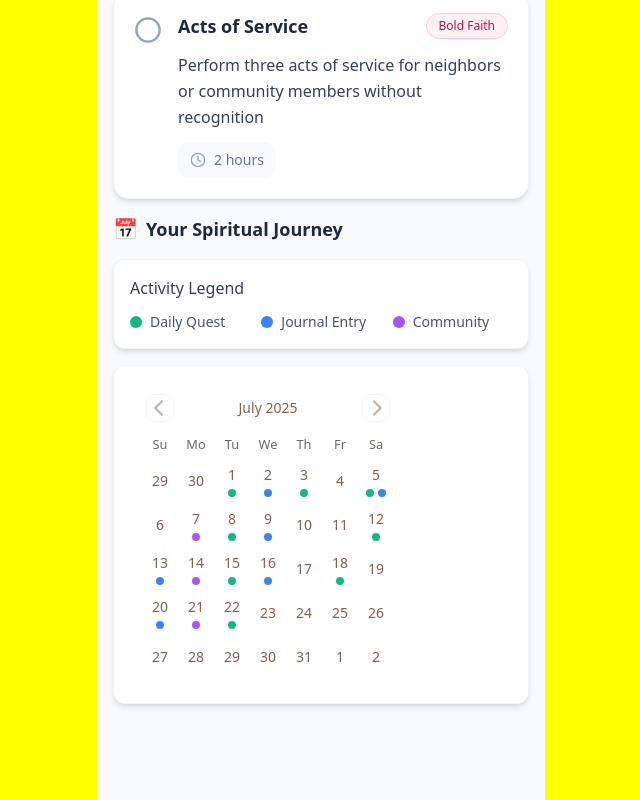
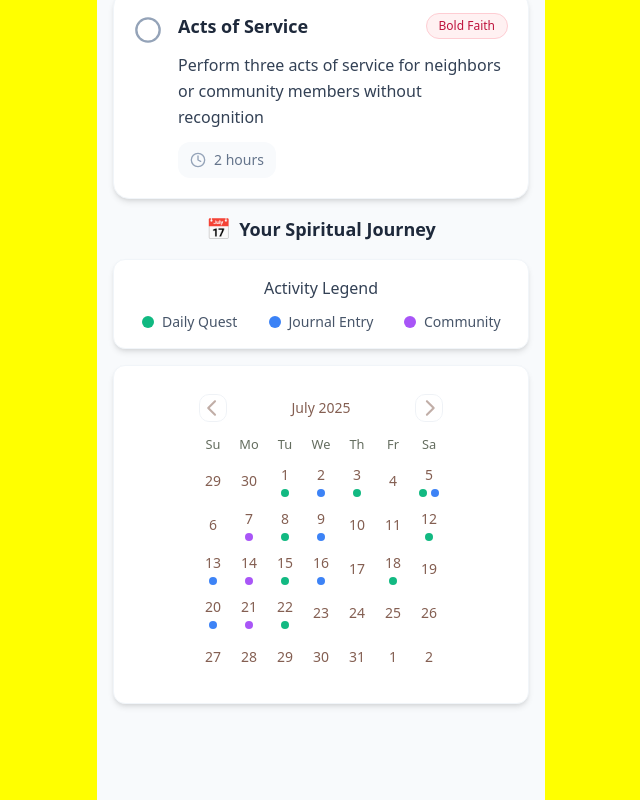
Before and after one commit to ChiiChan12345/versequest-faith-flow, a React (Vite) app: page / in a window 1280 px wide. Shown: the part 1207-2007 px from the top of the page, without its empty margins (319-959 px from the left). Built offline with nearby package versions, Linux system fonts and the light colour scheme.

Commit message:
Fix: Center calendar view and limit days
Center the calendar view in the "Today" tab and ensure it only displays days up to the 30th or 31st of the current month.

```diff
--- a/src/components/QuestCalendarView.tsx
+++ b/src/components/QuestCalendarView.tsx
@@ -88,24 +88,24 @@ export const QuestCalendarView = () => {
 
   return (
     <div className="space-y-4">
-      <h3 className="font-semibold text-slate-800 flex items-center text-lg">
+      <h3 className="font-semibold text-slate-800 flex items-center justify-center text-lg">
         <span className="text-xl mr-2">📅</span>
         Your Spiritual Journey
       </h3>
 
       {/* Legend */}
       <div className="bg-white rounded-xl p-4 shadow-md border border-slate-100">
-        <h4 className="font-medium text-slate-700 mb-3">Activity Legend</h4>
+        <h4 className="font-medium text-slate-700 mb-3 text-center">Activity Legend</h4>
         <div className="grid grid-cols-3 gap-3 text-sm">
-          <div className="flex items-center">
+          <div className="flex items-center justify-center">
             <div className="w-3 h-3 bg-emerald-500 rounded-full mr-2"></div>
             <span className="text-slate-600">Daily Quest</span>
           </div>
-          <div className="flex items-center">
+          <div className="flex items-center justify-center">
             <div className="w-3 h-3 bg-blue-500 rounded-full mr-2"></div>
             <span className="text-slate-600">Journal Entry</span>
           </div>
-          <div className="flex items-center">
+          <div className="flex items-center justify-center">
             <div className="w-3 h-3 bg-purple-500 rounded-full mr-2"></div>
             <span className="text-slate-600">Community</span>
           </div>
@@ -113,12 +113,13 @@ export const QuestCalendarView = () => {
       </div>
 
       {/* Calendar */}
-      <div className="bg-white rounded-xl p-4 shadow-md border border-slate-100">
+      <div className="bg-white rounded-xl p-4 shadow-md border border-slate-100 flex justify-center">
         <Calendar
           mode="single"
           selected={selectedDate}
           onSelect={setSelectedDate}
-          className="w-full"
+          showOutsideDays={false}
+          className="mx-auto"
           components={{
             Day: ({ date }) => renderDayContent(date)
           }}
```
